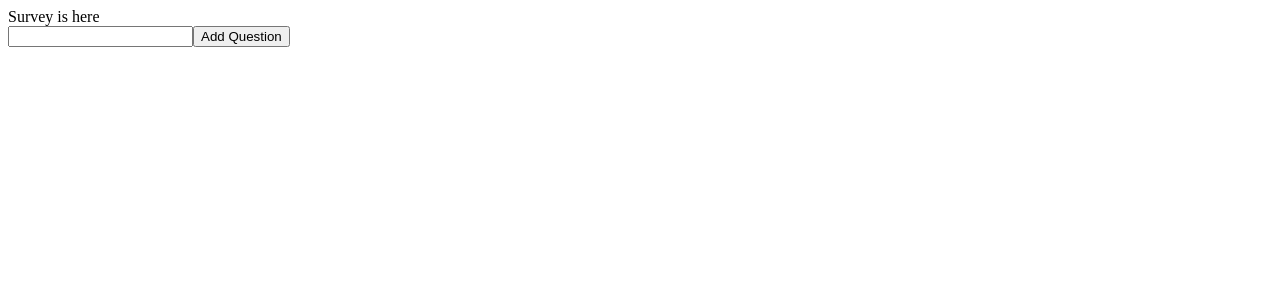
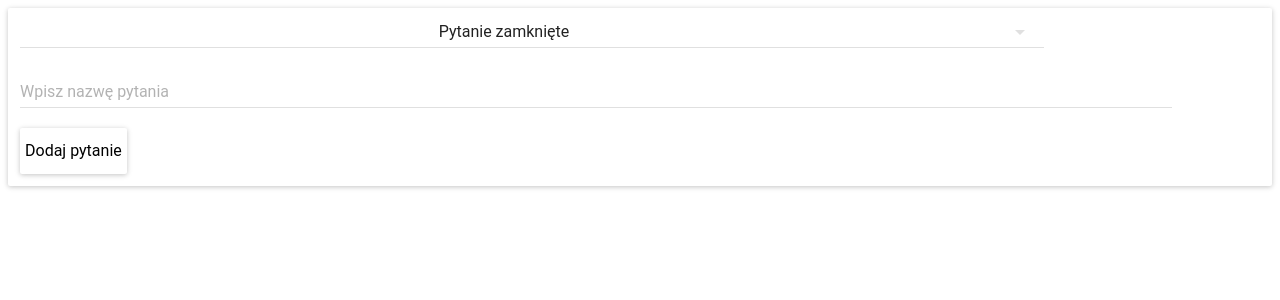
Before and after one commit to MarcinGal/Survey-administrator-panel-app, a React (Create React App) app: page / in a window 1280 px wide. Shown: the top 300 px of the page. Built offline with nearby package versions, Linux system fonts and the light colour scheme.

Commit message:
changing questiontype in local storage works

```diff
--- a/package.json
+++ b/package.json
@@ -3,6 +3,7 @@
   "version": "0.1.0",
   "private": true,
   "dependencies": {
+    "material-ui": "^0.20.2",
     "react": "^16.7.0",
     "react-dom": "^16.7.0",
     "react-scripts": "2.1.3"
--- a/src/AddQuestion.js
+++ b/src/AddQuestion.js
@@ -1,16 +1,51 @@
 import React from 'react'
+import SelectField from 'material-ui/SelectField';
+import MenuItem from 'material-ui/MenuItem';
+import TextField from 'material-ui/TextField';
+import RaisedButton from 'material-ui/RaisedButton';
+import Paper from 'material-ui/Paper';
+
+const style = {
+    questionTypeMenuStyle: {
+        width: "80vw",
+        textAlign: "center",
+        marginLeft: "12px"
+    },
+    questionTextStyle: {
+        width: "90vw",
+        marginLeft: "12px"
+    },
+    button: {
+        margin: "12px",
+        padding: "5px"
+    }
+}
+
 
 const AddQuestion = (props) => (
     <div>
-        <input
-            value={props.newQuestionText}
-            onChange={props.onNewQuestionTextChangeHandler}
-        />
-        <button
-            onClick={props.addQuestion}
-            onChange={props.onNewQuestionTextChangeHandler}
-        >Add Question
-        </button>
+        <Paper>
+            <SelectField
+                value={props.questionTypeValue}
+                onChange={props.onNewQuestionTypeChangeHandler}
+                style={style.questionTypeMenuStyle}
+            >
+                <MenuItem value="closed" primaryText={props.questionTypeClosed}></MenuItem>
+                <MenuItem value="opened" primaryText={props.questionTypeOpened}></MenuItem>
+            </SelectField>
+            <TextField
+                value={props.newQuestionText}
+                onChange={props.onNewQuestionTextChangeHandler}
+                hintText="Wpisz nazwę pytania"
+                style={style.questionTextStyle}
+            />
+            <RaisedButton
+                onClick={props.addQuestion}
+                onChange={props.onNewQuestionTextChangeHandler}
+                style={style.button}
+            >Dodaj pytanie
+            </RaisedButton>
+        </Paper>
     </div>
 )
 
--- /dev/null
+++ b/src/Answer.js
@@ -0,0 +1,50 @@
+import React from 'react';
+import { RadioButton, RadioButtonGroup } from 'material-ui/RadioButton';
+import TextField from 'material-ui/TextField';
+
+const style = {
+    radioButton: {
+      marginBottom: "16px",
+      marginLeft: "12px"
+    },
+    textField: {
+      width: "90%",
+      marginLeft: "12px"
+    }
+  }
+
+const Answer = (props) => {
+
+    switch (props.questionTypeValue) {
+        case "closed":
+            return (
+                <RadioButtonGroup name="closedQuestionAnswer" defaultSelected="Yes">
+                    <RadioButton
+                        value="Yes"
+                        label="Tak"
+                        style={style.radioButton}
+                    />
+                    <RadioButton
+                        value="No"
+                        label="Nie"
+                        style={style.radioButton}
+                    />
+                </RadioButtonGroup>
+            )
+        case "opened":
+            return (
+                <TextField
+                    hintText="Wpisz swoją odpowiedź"
+                    multiLine={true}
+                    rows={1}
+                    rowsMax={10}
+                    style={style.textField}
+                >
+                </TextField>
+            )
+        default:
+            return
+    }
+}
+
+export default Answer
--- a/src/Question.js
+++ b/src/Question.js
@@ -1,9 +1,50 @@
-import React from 'react'
+import React from 'react';
+import Paper from 'material-ui/Paper';
+import { RadioButton, RadioButtonGroup } from 'material-ui/RadioButton';
+import TextField from 'material-ui/TextField';
+
+const style = {
+  paper: {
+    marginTop: '40px'
+  },
+  radioButton: {
+    marginBottom: "16px",
+    marginLeft: "12px"
+  },
+  textField: {
+    width: "90%",
+    marginLeft: "12px"
+  }
+}
 
 const Question = (props) => (
-    <div>
-        {props.question.questionText}
-    </div>
+  <Paper
+    style={style.paper}
+  >
+    <p>{props.question.questionText}</p>
+    <RadioButtonGroup name="closedQuestionAnswer" defaultSelected="Yes">
+      <RadioButton
+        value="Yes"
+        label="Tak"
+        style={style.radioButton}
+      />
+      <RadioButton
+        value="No"
+        label="Nie"
+        style={style.radioButton}
+      />
+    </RadioButtonGroup>
+
+    <TextField
+      hintText="Wpisz swoją odpowiedź"
+      multiLine={true}
+      rows={1}
+      rowsMax={10}
+      style={style.textField}
+    >
+    </TextField>
+
+  </Paper>
 )
 
 export default Question
--- a/src/QuestionsList.js
+++ b/src/QuestionsList.js
@@ -1,5 +1,6 @@
 import React from 'react'
 import Question from './Question'
+import Answer from './Answer'
 
 const QuestionsList = (props) => (
     <div>
@@ -9,9 +10,12 @@ const QuestionsList = (props) => (
             props.questionsList.map(
                 question => (
                     <Question
-                    question={question}
+                        question={question}
                     >
+                        <Answer>
+                        </Answer>
                     </Question>
+
                 )
             )
         }
--- a/src/Survey.js
+++ b/src/Survey.js
@@ -7,7 +7,8 @@ class Survey extends React.Component {
         ||
         {
             questions: [],
-            newQuestionText: ''
+            newQuestionText: '',
+            questionTypeValue: "closed"
         }
 
     componentDidUpdate() {
@@ -19,19 +20,24 @@ class Survey extends React.Component {
         JSON.stringify(this.state)
     )
 
-    createQuestion = text => ({
+    createQuestion = (text, type) => ({
+        key: Date.now(),
         questionText: text,
-        key: Date.now()
+        questionType: type
     })
 
     addQuestion = () => this.setState({
         questions: this.state.questions.concat(
             this.createQuestion(
-                this.state.newQuestionText
+                this.state.newQuestionText,
+                this.state.questionTypeValue
             )
         ),
         newQuestionText: ''
     })
+
+    onNewQuestionTypeChangeHandler = (event, index, value) => this.setState({
+        questionTypeValue: value });
 
     onNewQuestionTextChangeHandler = event => this.setState({ newQuestionText: event.target.value })
 
@@ -40,11 +46,14 @@ class Survey extends React.Component {
     render() {
         return (
             <div>
-                Survey is here
                 <AddQuestion
                     newQuestionText={this.state.newQuestionText}
                     onNewQuestionTextChangeHandler={this.onNewQuestionTextChangeHandler}
                     addQuestion={this.addQuestion}
+                    onNewQuestionTypeChangeHandler={this.onNewQuestionTypeChangeHandler}
+                    questionTypeValue={this.state.questionTypeValue}
+                    questionTypeClosed="Pytanie zamknięte"
+                    questionTypeOpened="Pytanie otwarte"
                 >
                 </AddQuestion>
                 <QuestionsList
--- a/src/index.js
+++ b/src/index.js
@@ -1,8 +1,12 @@
 import React from 'react';
 import ReactDOM from 'react-dom';
 import App from './App';
+import MuiThemeProvider from 'material-ui/styles/MuiThemeProvider'
 
 ReactDOM.render(
-    <App />,
+    <MuiThemeProvider>
+        <App />
+    </MuiThemeProvider>
+    ,
     document.getElementById('root')
 );
```
Also changed, not shown: 1 other file (tests, documents, lock files or other folders).
